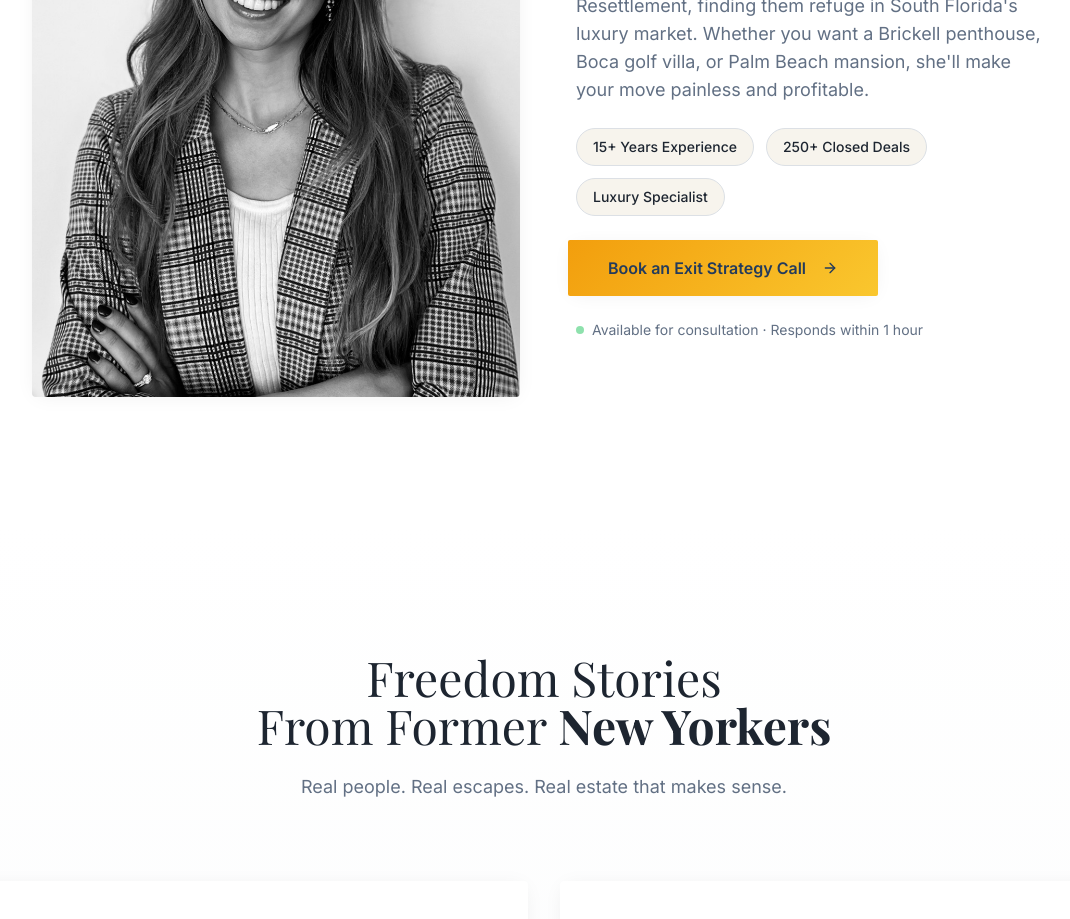
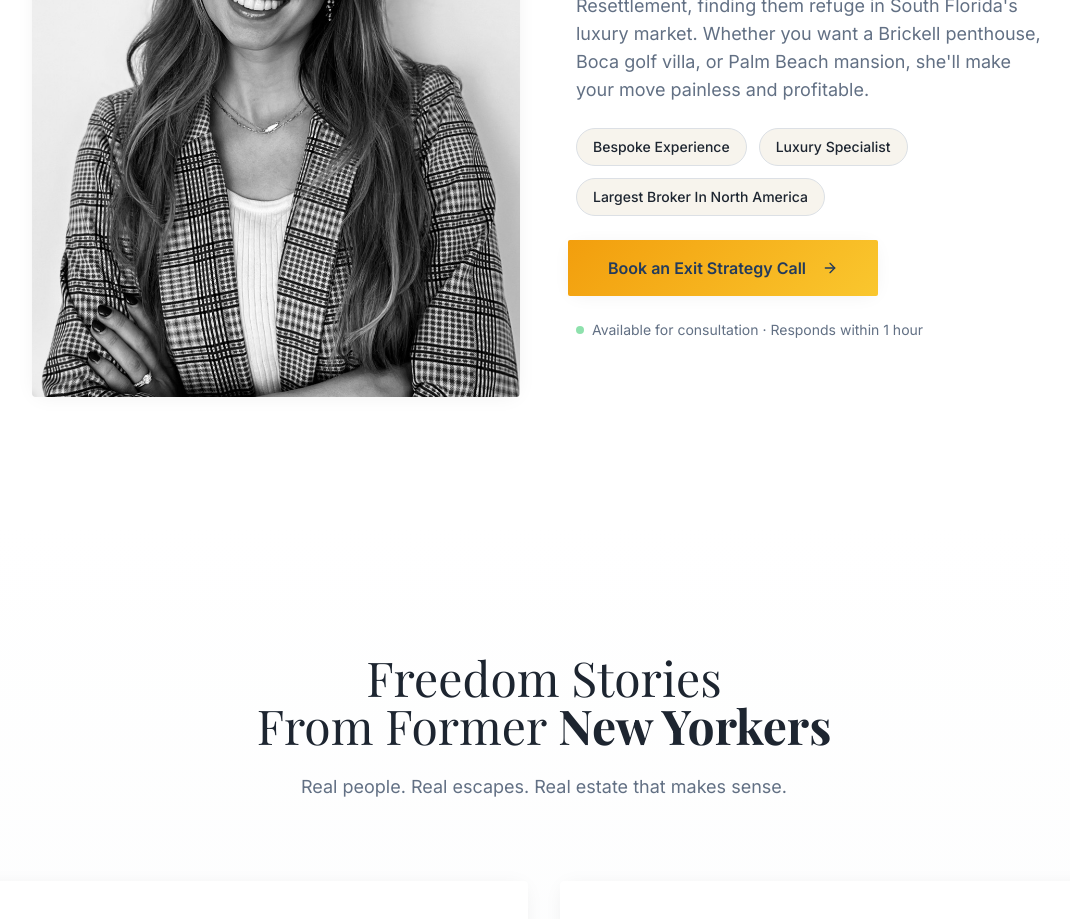
Before and after one commit to robertopablonoel/mamdani-miami, a React (Vite) app: page / in a window 1280 px wide. Shown: the part 4360-5279 px from the top of the page, without its empty margins (96-1166 px from the left). Built offline with nearby package versions, Linux system fonts and the light colour scheme; the HTML template or start-up script is replaced by a standard one.

Commit message:
Visual edit in Lovable

```diff
--- a/src/components/BrokerSection.tsx
+++ b/src/components/BrokerSection.tsx
@@ -19,7 +19,7 @@ const BrokerSection = () => {
           }} transition={{
             duration: 0.7
           }}>
-              <img src={brokerImage} alt="Professional luxury real estate broker" loading="lazy" className="w-full h-full object-cover" />
+              <img src={brokerImage} alt="Professional luxury real estate broker" className="w-full h-full object-cover" />
             </motion.div>
 
             {/* Content */}
@@ -43,15 +43,9 @@ Your Escape Facilitator.</h2>
               <div className="space-y-5 md:space-y-6 mt-5 md:mt-6">
                 {/* Credentials */}
                 <div className="flex flex-wrap gap-3 md:gap-3 px-2">
-                  <div className="bg-accent px-4 md:px-4 py-2 md:py-2 rounded-full text-sm md:text-sm font-medium text-foreground border border-border">
-                    15+ Years Experience
-                  </div>
-                  <div className="bg-accent px-4 md:px-4 py-2 md:py-2 rounded-full text-sm md:text-sm font-medium text-foreground border border-border">
-                    250+ Closed Deals
-                  </div>
-                  <div className="bg-accent px-4 md:px-4 py-2 md:py-2 rounded-full text-sm md:text-sm font-medium text-foreground border border-border">
-                    Luxury Specialist
-                  </div>
+                  <div className="bg-accent px-4 md:px-4 py-2 md:py-2 rounded-full text-sm md:text-sm font-medium text-foreground border border-border">Bespoke Experience</div>
+                  <div className="bg-accent px-4 md:px-4 py-2 md:py-2 rounded-full text-sm md:text-sm font-medium text-foreground border border-border">Luxury Specialist</div>
+                  <div className="bg-accent px-4 md:px-4 py-2 md:py-2 rounded-full text-sm md:text-sm font-medium text-foreground border border-border">Largest Broker In North America</div>
                 </div>
 
                 <Button size="lg" variant="secondary" className="h-14 md:h-14 px-8 md:px-10 w-full sm:w-auto text-base md:text-base" asChild>
```
